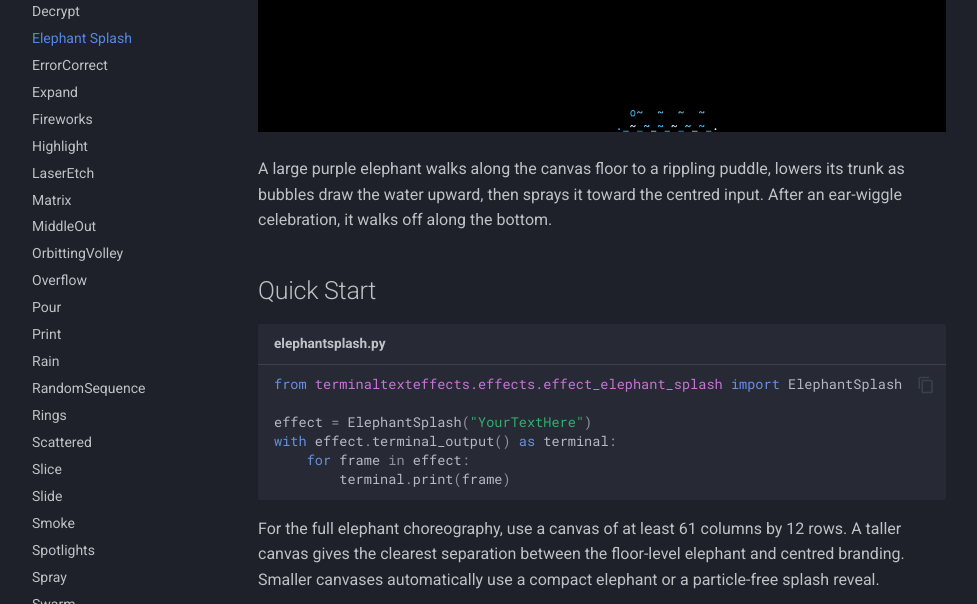
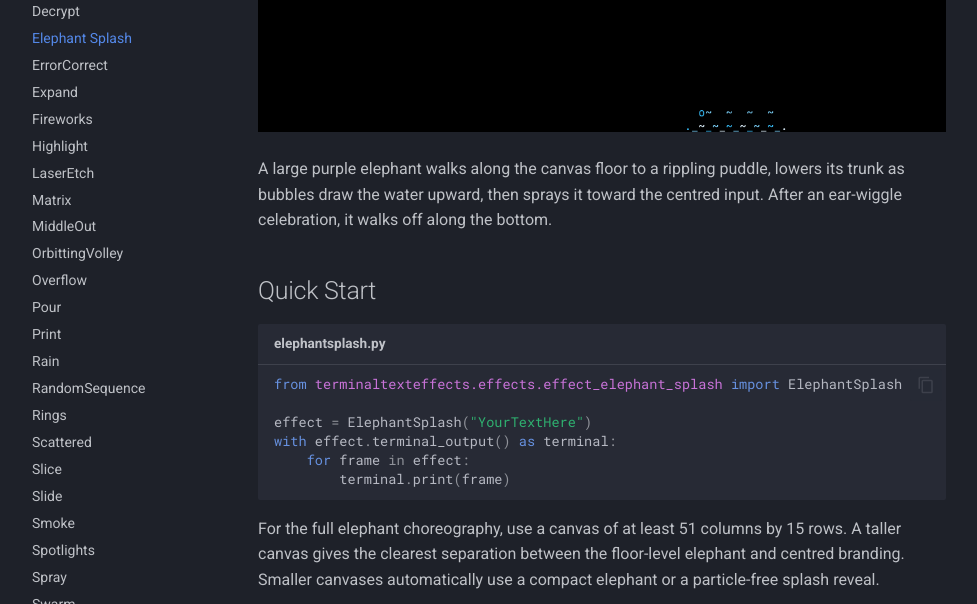
Before and after one commit to ChrisBuilds/terminaltexteffects, an MkDocs documentation site: the page built from docs/effects/elephantsplash.md, in a window 1280 px wide and 1237 px high, cut to the strip 460-1064 px from the top of the window. Shown: the whole strip, without its empty margins (38-1015 px from the left). Built offline with MkDocs 1.6.1 and Material for MkDocs 9.7.7, drawn with Linux system fonts in a browser that asks for light colours; comment, search, counter and statistics services are not loaded.

Commit message:
Update the Elephant Splash demo

````diff
--- a/docs/effects/elephantsplash.md
+++ b/docs/effects/elephantsplash.md
@@ -16,7 +16,7 @@ with effect.terminal_output() as terminal:
         terminal.print(frame)
 ```
 
-For the full elephant choreography, use a canvas of at least 61 columns by 12 rows. A taller canvas gives the clearest
+For the full elephant choreography, use a canvas of at least 51 columns by 15 rows. A taller canvas gives the clearest
 separation between the floor-level elephant and centred branding. Smaller canvases automatically use a compact
 elephant or a particle-free splash reveal.
 
````
Also changed, not shown: docs/img/effects_demos/elephantsplash_demo.gif.
